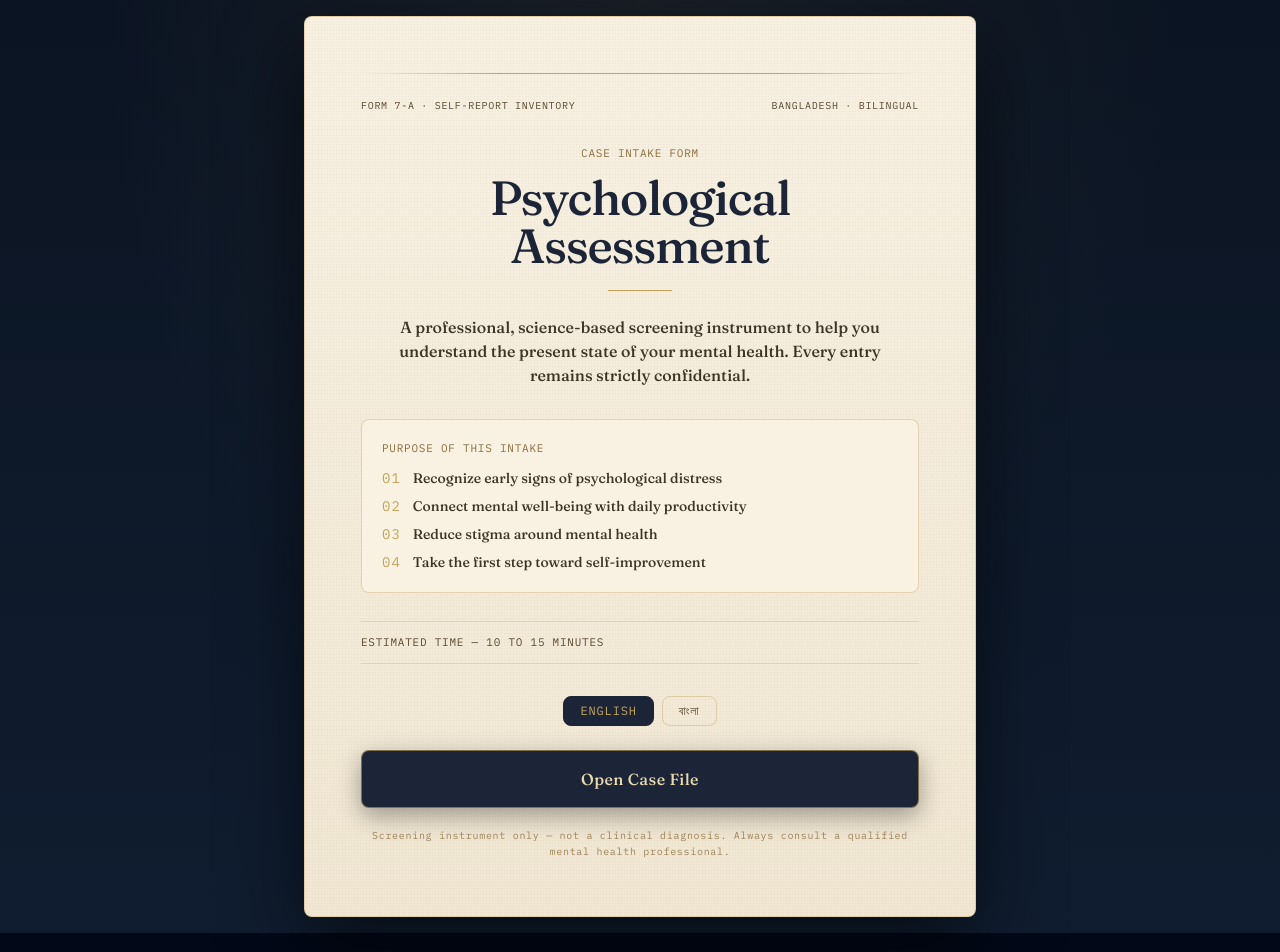
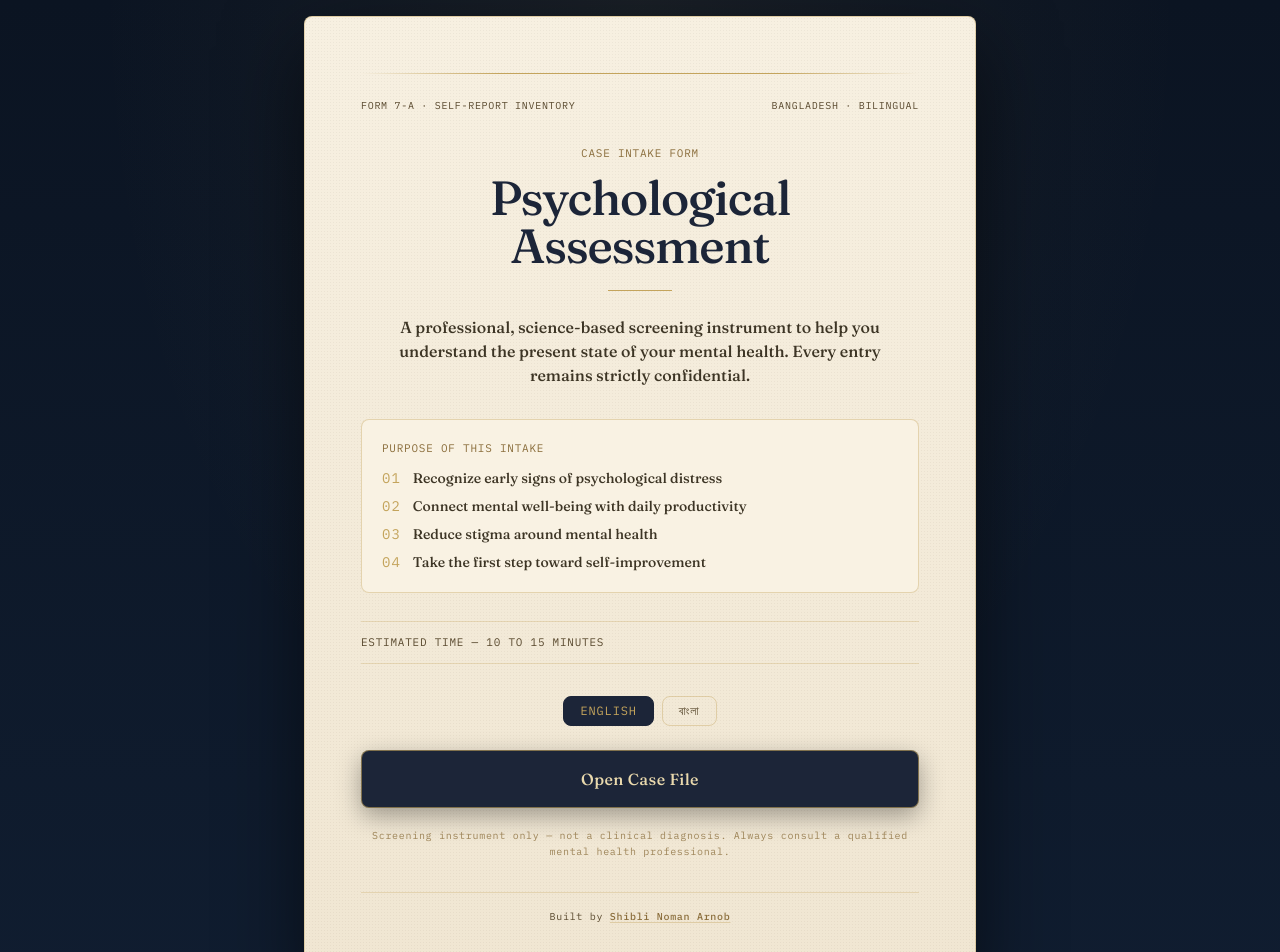
Before and after one commit to Noman-2005/psychological-assessment, a Next.js app: page / in a window 1280 px wide. Shown: the top 952 px of the page. Built offline with nearby package versions, Linux system fonts and the light colour scheme.

Commit message:
new port

```diff
--- a/app/page.tsx
+++ b/app/page.tsx
@@ -562,6 +562,20 @@ export default function Home() {
               {l === "en" ? "Open Case File" : "কেস ফাইল খুলুন"}
             </button>
             <p className="cf-mono text-[10px] text-[#8a6d3b]/80 mt-5 text-center leading-relaxed">{l === "en" ? "Screening instrument only — not a clinical diagnosis. Always consult a qualified mental health professional." : "স্ক্রীনিং যন্ত্র মাত্র — ক্লিনিকাল ডায়াগনোসিস নয়।"}</p>
+            {/* add this right after the disclaimer paragraph */}
+<div className="mt-8 pt-4 border-t border-[#c4a45c]/30 text-center">
+  <p className="cf-mono text-[10px] text-[#5a4a2f] tracking-wide">
+    Built by{' '}
+    <a
+      href="https://my-portfolio-eta-seven-hrcv9gnzaf.vercel.app"
+      target="_blank"
+      rel="noopener noreferrer"
+      className="text-[#8a6d3b] hover:text-[#1c2538] transition-colors duration-200 font-medium underline decoration-[#c4a45c]/40 underline-offset-2 hover:decoration-[#1c2538]"
+    >
+      Shibli Noman Arnob
+    </a>
+  </p>
+</div>
           </div>
         </div>
       </main>
```
